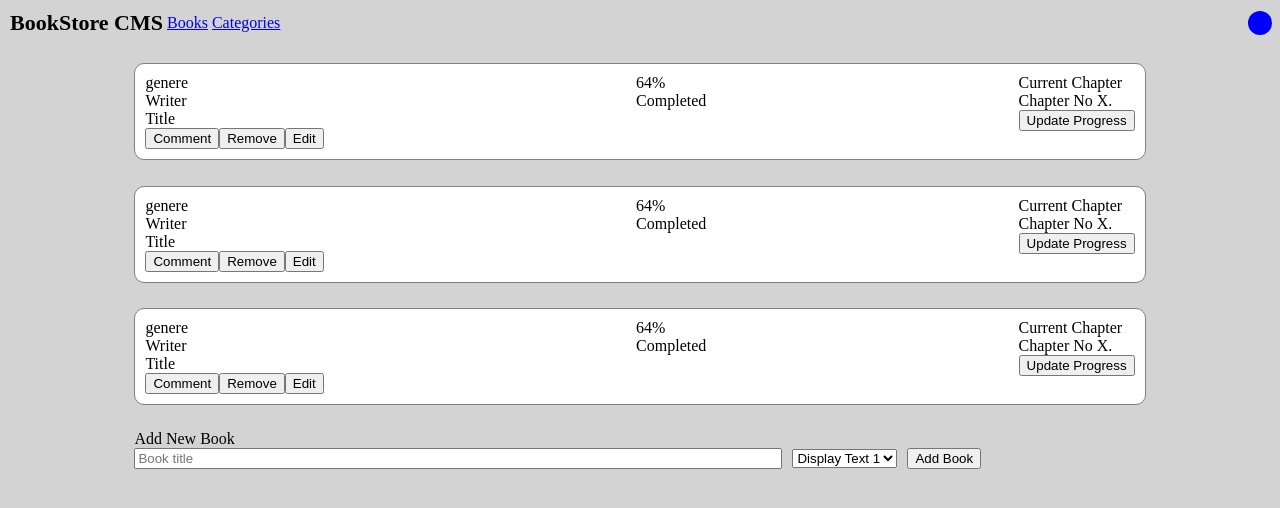
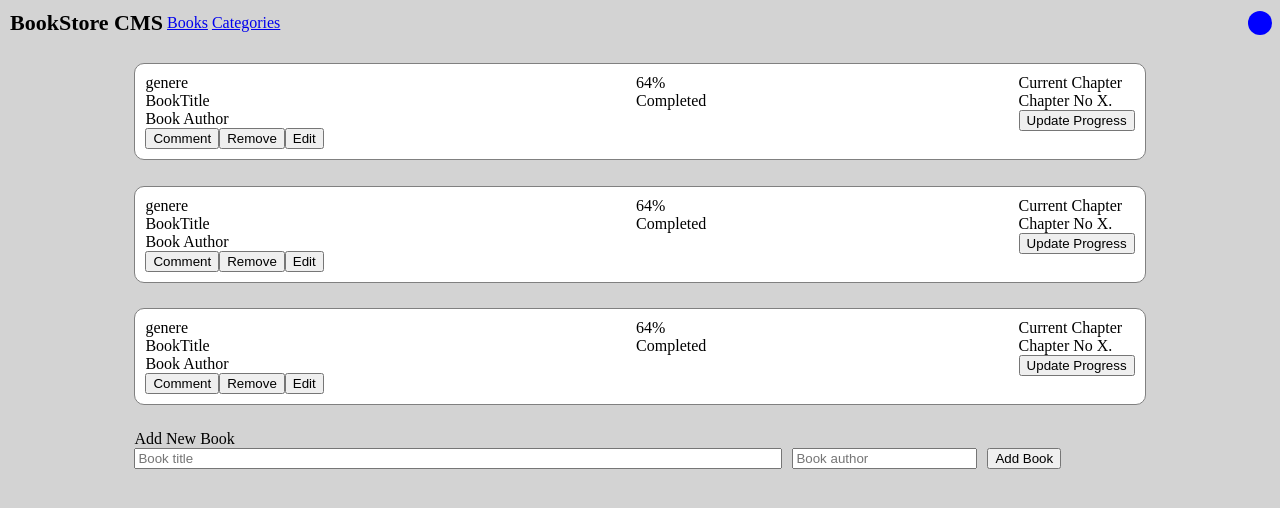
Before and after one commit to DyaryRaoof/book-store-react, a React (Create React App) app: page / in a window 1280 px wide. Shown: the top 508 px of the page. Built offline with nearby package versions, Linux system fonts and the light colour scheme.

Commit message:
Add author input and title and author prop to SigleBook componenet

```diff
--- a/package.json
+++ b/package.json
@@ -6,6 +6,7 @@
     "@testing-library/jest-dom": "^5.11.4",
     "@testing-library/react": "^11.1.0",
     "@testing-library/user-event": "^12.1.10",
+    "prop-types": "^15.7.2",
     "react": "^17.0.2",
     "react-dom": "^17.0.2",
     "react-redux": "^7.2.6",
--- a/src/components/BookForm.js
+++ b/src/components/BookForm.js
@@ -6,11 +6,7 @@ const BookForm = () => (
       <div>Add New Book</div>
       <form className="book-form">
         <input placeholder="Book title" className="book-title" />
-        <select>
-          <option value="actual value 1">Display Text 1</option>
-          <option value="actual value 2">Display Text 2</option>
-          <option value="actual value 3">Display Text 3</option>
-        </select>
+        <input placeholder="Book author" />
         <button type="submit">Add Book</button>
       </form>
     </div>
--- a/src/components/Books.js
+++ b/src/components/Books.js
@@ -4,9 +4,9 @@ import BookForm from './BookForm';
 function Books() {
   return (
     <div>
-      <SingleBook />
-      <SingleBook />
-      <SingleBook />
+      <SingleBook title="BookTitle" author="Book Author" />
+      <SingleBook title="BookTitle" author="Book Author" />
+      <SingleBook title="BookTitle" author="Book Author" />
       <BookForm />
     </div>
   );
--- a/src/components/SingleBook.js
+++ b/src/components/SingleBook.js
@@ -1,12 +1,13 @@
 import './SingleBook.css';
+import { PropTypes } from 'prop-types';
 
-const SingleBook = () => (
+const SingleBook = ({ title, author }) => (
   <div className="single-book-wrapper">
     <div>
       <div className="book-info">
         <span>genere</span>
-        <span>Writer</span>
-        <span>Title</span>
+        <span>{title}</span>
+        <span>{author}</span>
       </div>
       <div className="book-buttons">
         <button type="button">Comment</button>
@@ -27,4 +28,9 @@ const SingleBook = () => (
   </div>
 );
 
+SingleBook.propTypes = {
+  title: PropTypes.string.isRequired,
+  author: PropTypes.string.isRequired,
+};
+
 export default SingleBook;
```
